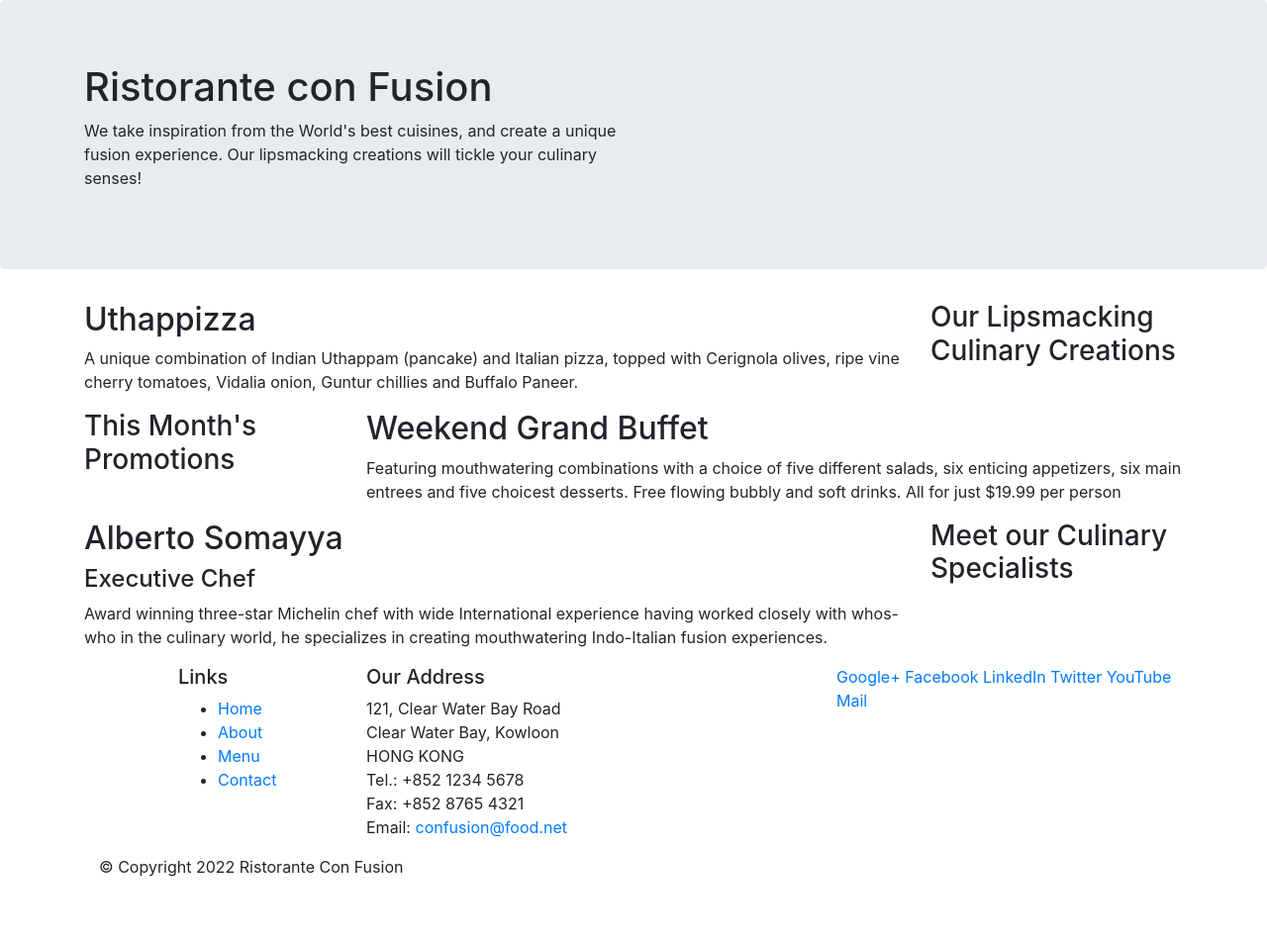
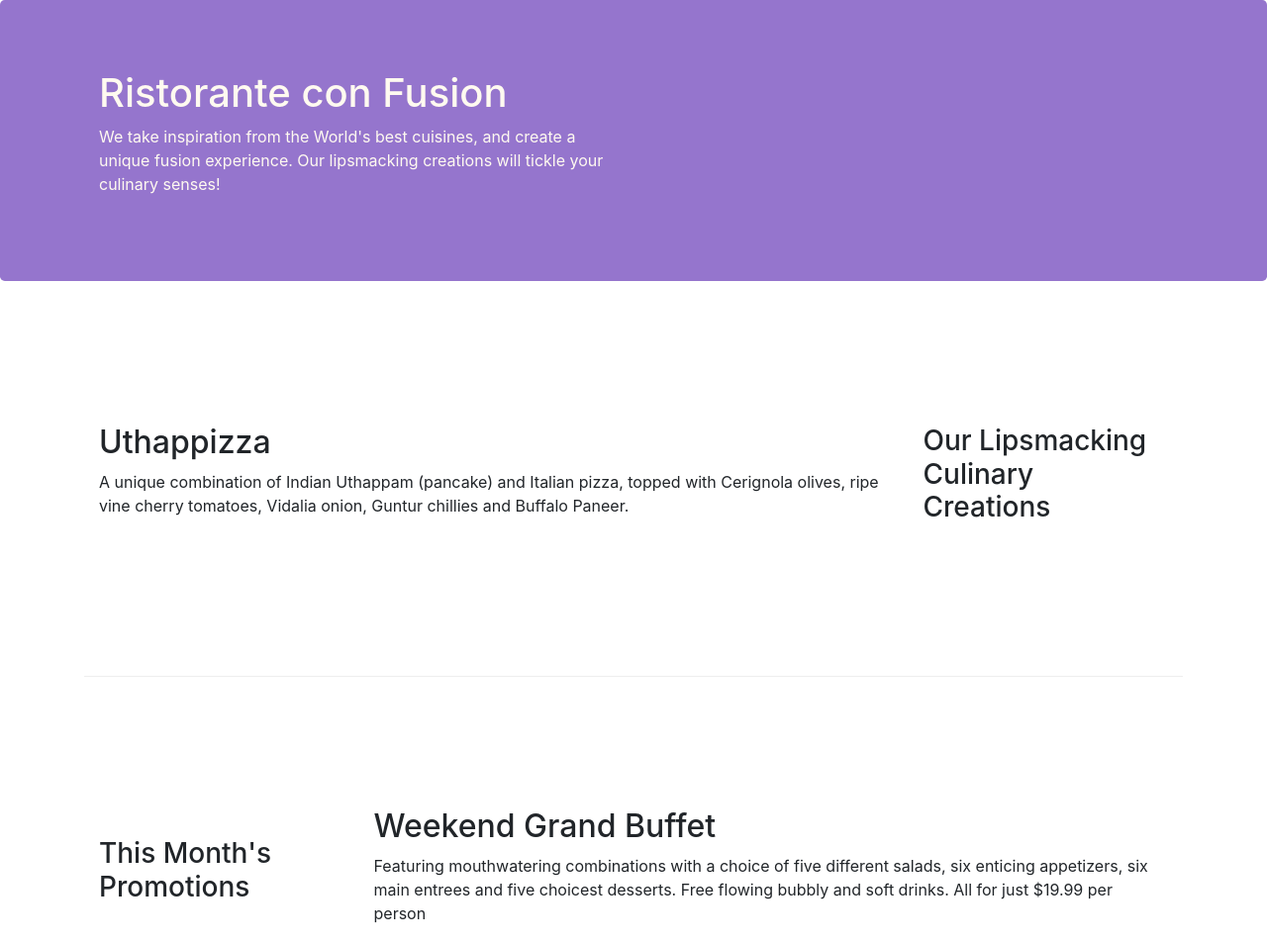
Before and after one commit to SolomonOjigbo/Demo-App-Bootstrap4, a website: page index.html in a window 1280 px wide. Shown: the top 954 px of the page at 99% size. Before the commit the page ends 904 px from the top, so only its background shows below. Drawn offline with nearby package versions, Linux system fonts and the light colour scheme.

Commit message:
Bootstrap Grid Part 2

```diff
--- /dev/null
+++ b/css/styles.css
@@ -0,0 +1,30 @@
+.row-header{
+    margin:0px auto;
+    padding:0px;
+}
+
+.row-content {
+    margin:0px auto;
+    padding: 50px 0px 50px 0px;
+    border-bottom: 1px ridge;
+    min-height:400px;
+}
+
+.footer{
+    background-color: #D1C4E9;
+    margin:0px auto;
+    padding: 20px 0px 20px 0px;
+}
+
+.jumbotron {
+    padding:70px 30px 70px 30px;
+    margin:0px auto;
+    background: #9575CD ;
+    color:floralwhite;
+}
+
+address{
+    font-size:80%;
+    margin:0px;
+    color:#0f0f0f;
+}
--- a/index.html
+++ b/index.html
@@ -9,6 +9,7 @@
 
     <!-- Bootstrap CSS -->
     <link rel="stylesheet" href="node_modules/bootstrap/dist/css/bootstrap.min.css">
+    <link rel="stylesheet" href="css/styles.css">
     <title>Ristorante Con Fusion</title>
 </head>
 
@@ -16,7 +17,7 @@
 
     <header class="jumbotron">
         <div class="container">
-            <div class="row">
+            <div class="row row-header">
                 <div class="col-12 col-sm-6">
                     <h1>Ristorante con Fusion</h1>
                     <p>We take inspiration from the World's best cuisines, and create a unique fusion experience. Our lipsmacking creations will tickle your culinary senses!</p>
@@ -28,7 +29,7 @@
     </header>
 
     <div class="container">
-        <div class="row">
+        <div class="row row-content align-items-center">
             <div class="col-12 col-sm-4 order-sm-last col-md-3">
                 <h3>Our Lipsmacking Culinary Creations</h3>
             </div>
@@ -39,7 +40,7 @@
         </div>
 
 
-        <div class="row">
+        <div class="row row-content align-items-center">
             <div class="col-12 col-sm-4 col-md-3">
                 <h3>This Month's Promotions</h3>
             </div>
@@ -49,7 +50,7 @@
             </div>
         </div>
 
-        <div class="row">
+        <div class="row row-content align-items-center">
             <div class="col-12 col-sm-4 order-sm-last col-md-3">
                 <h3>Meet our Culinary Specialists</h3>
             </div>
@@ -61,12 +62,12 @@
         </div>
     </div>
 
-    <footer>
+    <footer class="footer">
         <div class="container">
             <div class="row">
                 <div class="col-4 offset-1 col-sm-2">
                     <h5>Links</h5>
-                    <ul>
+                    <ul class="list-unstyled">
                         <li><a href="#">Home</a></li>
                         <li><a href="#">About</a></li>
                         <li><a href="#">Menu</a></li>
@@ -84,8 +85,8 @@
 		              Email: <a href="mailto:confusion@food.net">confusion@food.net</a>
 		           </address>
                 </div>
-                <div class="col-12 col-sm-4">
-                    <div>
+                <div class="col-12 col-sm-4 align-self-center">
+                    <div class="text-center">
                         <a href="http://google.com/+">Google+</a>
                         <a href="http://www.facebook.com/profile.php?id=">Facebook</a>
                         <a href="http://www.linkedin.com/in/">LinkedIn</a>
@@ -95,8 +96,8 @@
                     </div>
                 </div>
            </div>
-           <div class="col-auto">
-                <div>
+           <div class="row justify-content-center">
+                <div class="col-auto">
                     <p>© Copyright 2022 Ristorante Con Fusion</p>
                 </div>
            </div>
```
